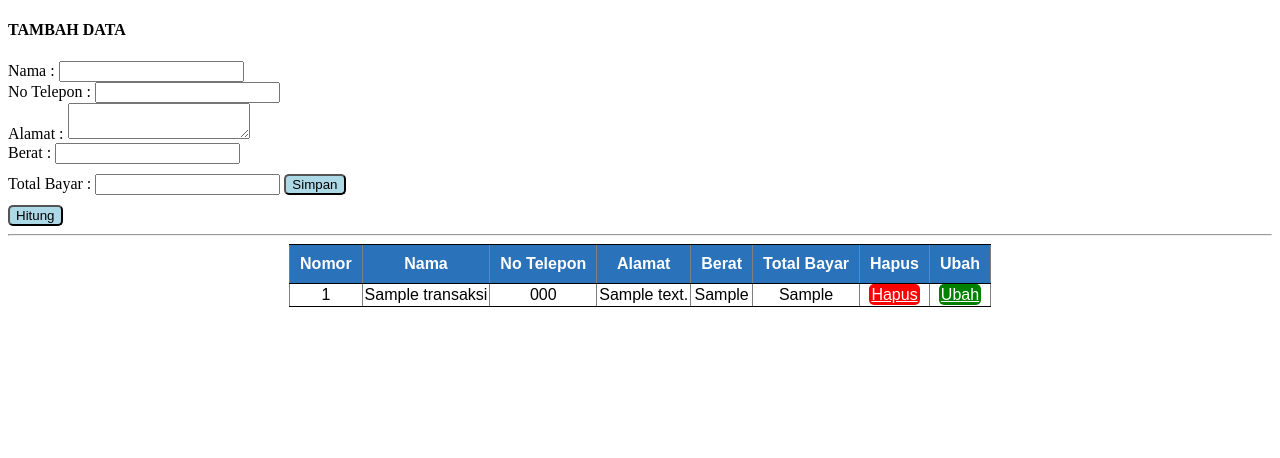
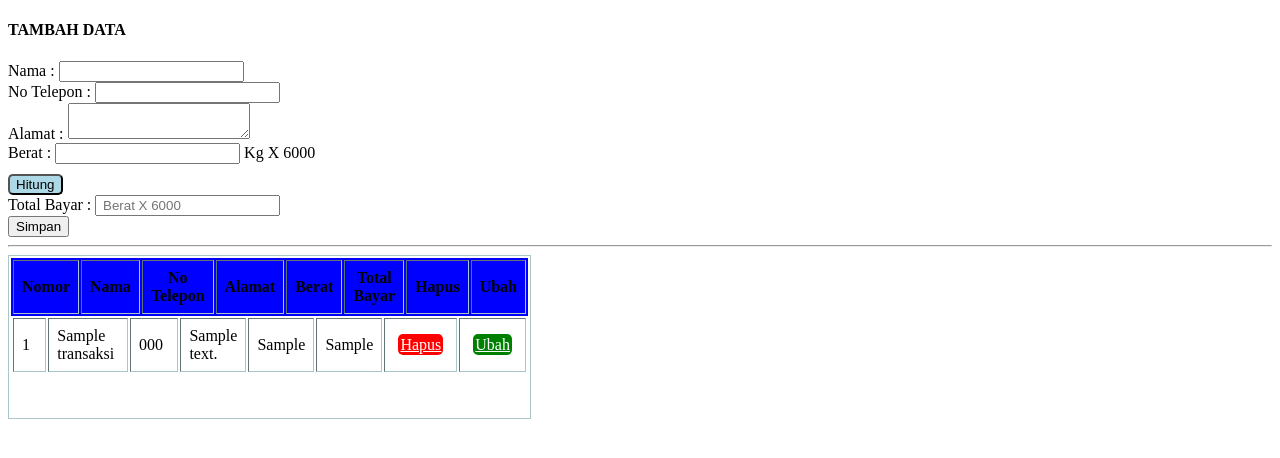
Before and after one commit to Manin14/web_laundry, a PHP site: page / in a window 1280 px wide. Shown: the top 458 px of the page. Run offline with PHP 8.4, Linux system fonts and the light colour scheme; tables that the repository leaves empty or names only in its code hold one stand-in row (values such as "Sample post").

Commit message:
scroll tabel gak bener-2

```diff
--- a/index.php
+++ b/index.php
@@ -1,26 +1,37 @@
-<?php
 
-$c='';
- //  if (isset($_POST['hitung'])){
+
+			<?php
+			// dari rifky
+         	$notifikasi = "";  //untuk notif alert
 
 
 
-	// $a = $_POST['berat'];
+			if (isset($_GET['notifikasi'])) {
+				$code = $_GET['notifikasi'];
+				switch ($code) {
+					case 1:
+						$notifikasi = "<script>alert('Ambigu kayanya')</script>";
+						break;
 
-	// $c = $a * 6000;
- //    echo $c;
-
- //  }
- ?>
+					default:
+						$notifikasi = "<script>alert('Data berhasil Disimpan')</script>";
+						break;
+				}
+			}
+			echo $notifikasi;
+			?>
 
 <!DOCTYPE html>
 <html>
 <head>
 	<title> web laundry</title>
+
 	<link rel="stylesheet" type="text/css" href="style.css">
 	<script type="text/javascript" src="perhitungan.js" >	</script>
 </head>
 <body>
+
+
 
 	<h4>  TAMBAH DATA </h4>
 
@@ -29,17 +40,22 @@ $c='';
 	Nama : <input type="text" name="nama"  required="" /> <br>
 	No Telepon : <input type="text" name="no_telp"  required="" /> <br>
 	Alamat : <textarea name="alamat"  required=""> </textarea> <br>
-	Berat : <input type="text" name="berat" id="berat" required="" />
+	Berat : <input type="text" name="berat" id="berat" required="" /> <label>Kg X 6000</label>
 	  <br>
-	Total Bayar : <input type="text"   name="total_bayar" value= "<?php echo $c; ?>" required="" id="hasil" />
+	  <button type="button" name="hitung" onclick="xx();" id="hitung" class="hitung"> Hitung </button> <br>
 
-	<button type="submit" class="simpan" name="simpan"> Simpan </button>
+	Total Bayar : <input type="text"   name="total_bayar" required="" id="hasil" placeholder=" Berat X 6000"/> <br>
+
+	 <button type="submit" class="simpan" name="simpan" > Simpan </button>
 </form>
 
-<button type="button" name="hitung" onclick="xx();"> Hitung </button>
+
+
 <!-- tabel -->
 <hr>
-<table border="1">
+
+
+<table border="1" class="scroll">
 	 <thead>
 	  <tr>
 	     <th> Nomor </th>
@@ -82,7 +98,7 @@ $c='';
 			     <td><?php echo $person->bayar; 	 ?></td>
 
 
-            <td> <a id="hapus" class="hapus" href="delete.php?id_var=<?php echo $person->id ?>"> Hapus </a> </td>
+            <td> <a id="hapus" class="hapus" href="delete.php?id_var=<?php echo $person->id ?>"  onclick="return confirm('Yakin ingin menghapus data')"> Hapus </a> </td>
             <td> <a class="ubah" href="ubah.php?id_var=<?php echo $person->id ?>"> Ubah </a> </td>
 			  </tr>
 
--- a/style.css
+++ b/style.css
@@ -1,5 +1,5 @@
-<style>
-   h3{
+
+  /* h3{
       text-align:center; }
    table {
       border-collapse:collapse;
@@ -8,7 +8,7 @@
       font-size:16px;
       padding-left:300px;
       margin:auto; }
-   table th {
+  table th {
       font-weight:bold;
       padding:10px;
       color:#fff;
@@ -20,11 +20,11 @@
       border-top:1px black solid;
       border-bottom:1px black solid;
       text-align:center; }
-   tr:nth-child(even) {
-     background-color: #DFEBF8; }
+  tr:nth-child(even) {
+     background-color: #DFEBF8; }*/
 
-/*css sendiri*/
-   button {
+/*css self*/
+   button.hitung {
        background-color: lightblue;
        border-radius: 5px;
        margin-top: 10px;
@@ -45,4 +45,30 @@
         padding: 2px;
         margin: 5px;
      }
-   </style>
+
+    /* buat scroll nya*/
+     table.scroll {
+    width:500px;
+    border:1px #a9c6c9 solid;
+  }
+
+  table.scroll thead {
+    display:table;
+    width:100px;
+    background-color: blue;
+  }
+  table.scroll tbody {
+    display:block;
+    height:100px;
+    overflow:auto;
+    float:left;
+    width:100%;
+  }
+  table.scroll tbody tr {
+    display:table;
+    width:100%;
+  }
+  table.scroll th, td {
+    width:33%;
+   padding:8px;
+  }
```
Also changed, not shown: delete.php (added, +14 -0 lines), insert.php (+8 -1 lines), ubah.php (added, +56 -0 lines), update.php (added, +11 -0 lines), perhitungan.js (line endings or trailing spaces).
